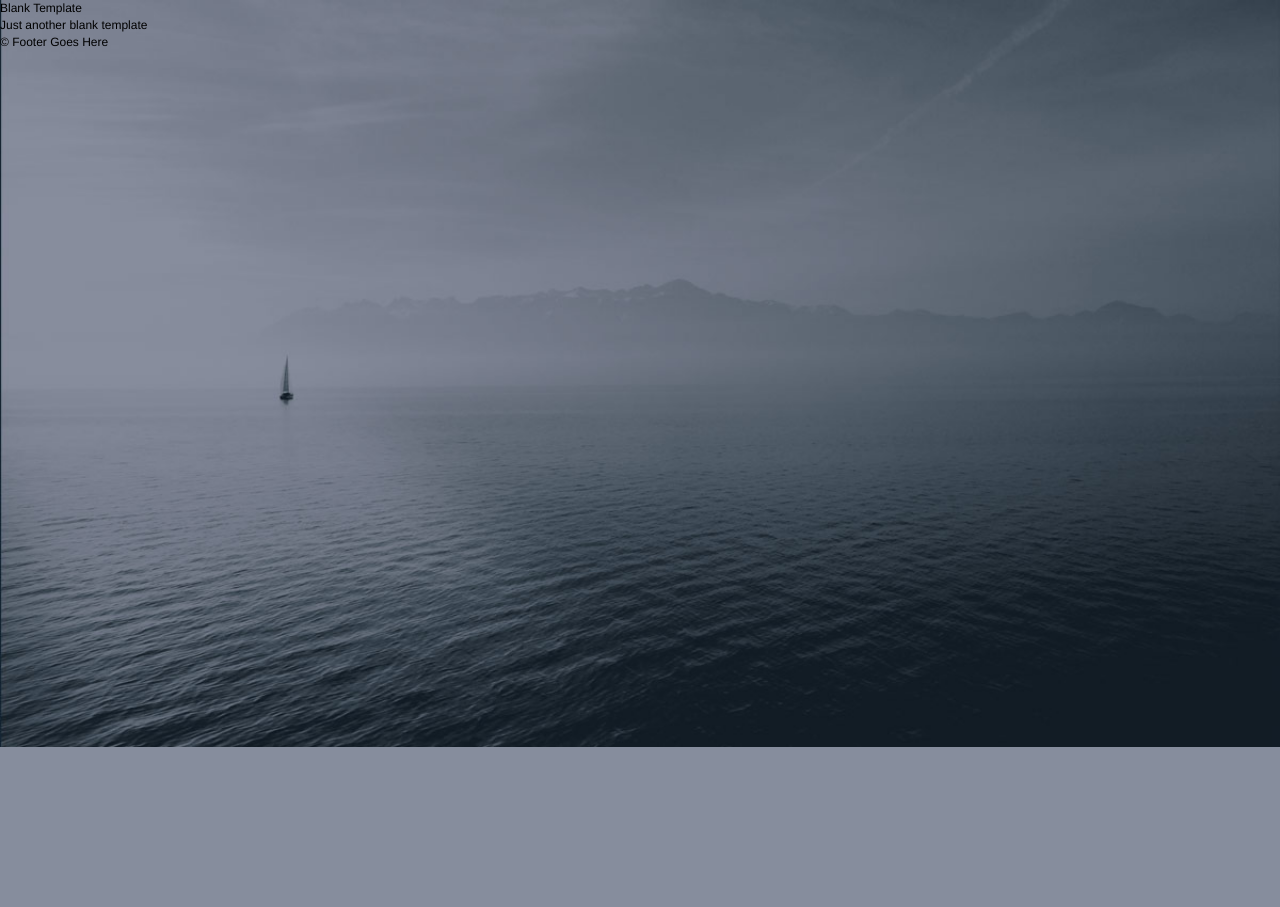
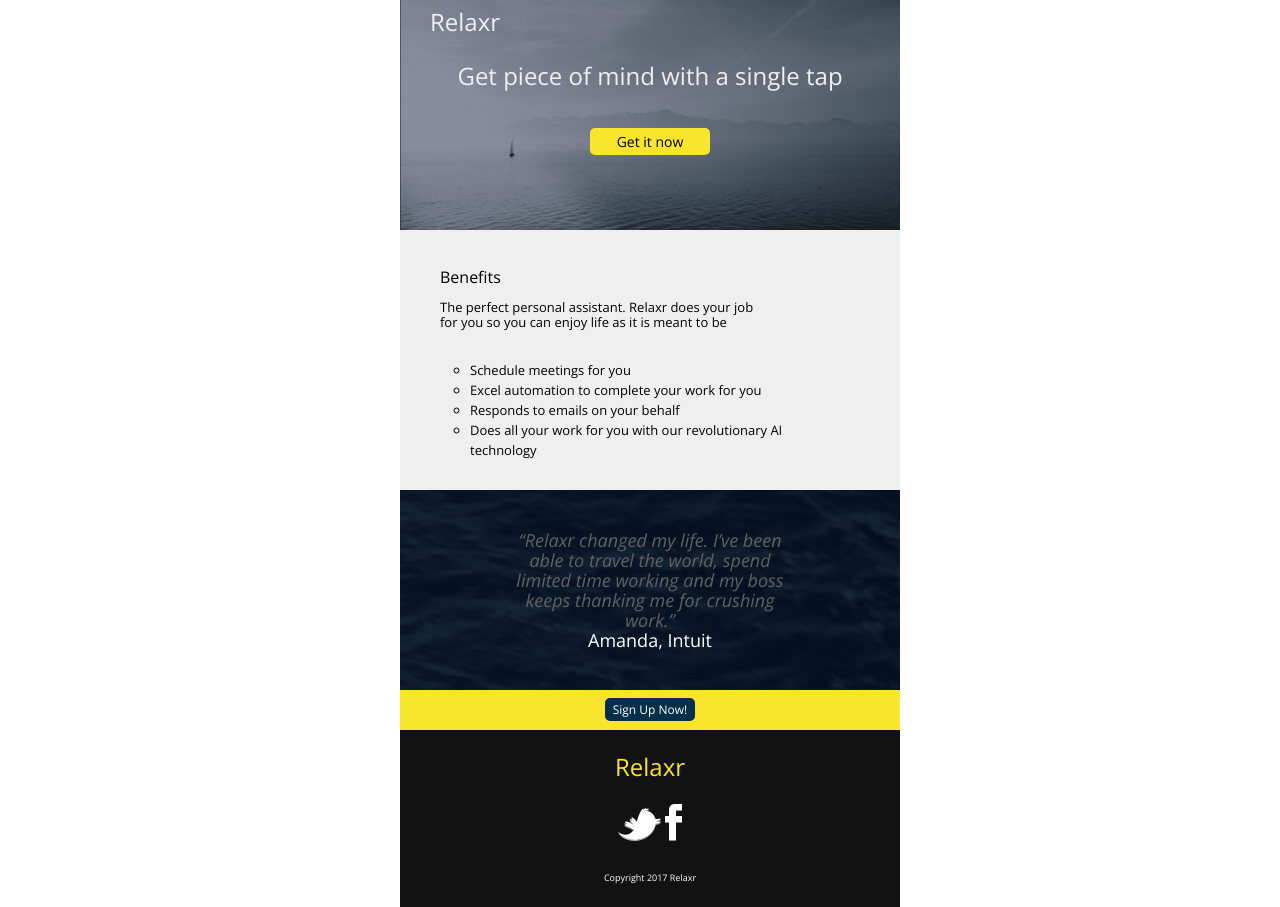
Before and after one commit to Pocayoki/MariaPJimenez, a plain HTML site: page 03/homework/index.html in a window 1280 px wide. Before the commit the page ends 800 px from the top, so only its background shows below. Drawn offline with nearby package versions, Linux system fonts and the light colour scheme.

Commit message:
Finished Homework

```diff
--- a/03/homework/css/style.css
+++ b/03/homework/css/style.css
@@ -1,14 +1,15 @@
 /*
-Project Name: Blank Template
+Project Name: Relaxr Landing
 Client: Your Client
-Author: Your Name
-Developer @GA in NYC
+Author: MariaP Jimenez
+Developer @GA in ATL
 */
 
 
 /******************************************
 /* SETUP
 /*******************************************/
+@import url('https://fonts.googleapis.com/css?family=Open+Sans:300,300i,400,600,800');
 
 /* Box Model Hack */
 * {
@@ -45,36 +46,149 @@ Developer @GA in NYC
 /* BASE STYLES
 /*******************************************/
 
-body {
-     color: #000;
-     font-size: 12px;
-     line-height: 1.4;
-     font-family: Helvetica, Arial, sans-serif;
-     background: url(../images/header_bg.jpg) no-repeat center top rgb(134,141,157);
-      background-size: cover;
-}
-
 
 /******************************************
 /* LAYOUT
 /*******************************************/
 
 /* Center the container */
-#container {
-  width: 100%;
-  margin: auto;
-  height: 500px;
 
-}
-
-header {
-
-}
-
-footer {
-
-}
 
 /******************************************
 /* ADDITIONAL STYLES
 /*******************************************/
+body{
+  width: 500px;
+  height: 700px;
+  margin-left: 400px;
+}
+
+header{
+  color: #f0efef;
+  height: 230px;
+  font-family: Open Sans; Sans serif;
+  padding-top: 10px;
+  text-align: center;
+  background: url(../images/header_bg.jpg) no-repeat center top;
+  background-size: cover;
+}
+
+header h1{
+  padding-left: 30px;
+  text-align: left;
+font-style: Extrabold;
+font-size: 24px;
+}
+
+header h2{
+  font-weight: Semibold;
+  font-size: 24px;
+  margin-top: 30px;
+}
+
+header button{
+  background-color: #f9e42e;
+  padding: 2px 25px;
+  border-radius: 5px;
+  border-style: solid;
+  border-color: #f9e42e;
+  font-family: Open Sans;
+  font-weight: Extrabold;
+  font-size: 14px;
+  margin-top: 40px;
+}
+
+#benefits {
+  font-family: Open Sans; Sans serif;
+  height: 260px;
+  padding: 40px;
+  background-color: #f0efef;
+  line-height: 15px;
+  }
+
+#benefits h2{
+  font-weight: Extrabold
+}
+
+#benefits p{
+  font-size: 13px;
+  font-weight: lighter;
+  padding-top: 15px;
+  padding-right: 100px;
+  padding-bottom: 30px;
+}
+
+#benefits ul{
+  font-size: 13px;
+  font-weight: lighter;
+  list-style-type: circle;
+  padding-left: 30px;
+  padding-right: 50px;
+  line-height: 20px;
+}
+
+#testimonial{
+  padding: 40px 100px;
+  text-align: center;
+  color: #606161;
+  font-size: 18px;
+  font-family: Open Sans; Sans serif;
+  line-height: 20px;
+  background-size: contain;
+  background: url(../images/testimonial_bg.jpg) no-repeat center;
+}
+
+#testimonial p{
+  color: #606161;
+  font-weight: light;
+  font-style: Italic;
+}
+
+#testimonial h3{
+  color: white;
+  font-weight: semibold;
+}
+
+#sign{
+  background-color: #f9e42e;
+  text-align: center;
+  height: 40px;
+}
+
+#sign button{
+  color: white;
+  font-family: Open Sans; Sans serif;
+  font-size: 12px;
+  font-weight: extrabold;
+  background-color: #033048;
+  border-radius: 5px;
+  border-style: solid;
+  border-color: #033048;
+  margin-top: 8px;
+}
+
+#footer{
+  font-family: Open Sans; Sans serif;
+  text-align: center;
+  background-color: #121212;
+  color: white;
+  padding: 25px;
+}
+
+#footer h1{
+  color: #f9e42e;
+  font-size: 24px;
+  font-weight: Extrabold;
+  padding-bottom: 15px;
+}
+
+#footer h4{
+  padding-top: 30px;
+  font-size: 9px;
+  font-weight: semibold;
+}
+
+#footer img{
+  padding-top: 10px;
+  vertical-align: center;
+}
--- a/03/homework/index.html
+++ b/03/homework/index.html
@@ -5,7 +5,7 @@
     	<meta name="description" content="Your description goes here">
     	<meta name="keywords" content="one, two, three">
 
-		<title>Blank Template</title>
+		<title>Relaxr</title>
 
 		<!-- external CSS link -->
 		<link rel="stylesheet" href="css/reset.css">
@@ -13,14 +13,41 @@
 
 	</head>
 	<body>
-		<div id="container">
+
 			<header>
-				<h1>Blank Template</h1>
-				<h2>Just another blank template</h2>
+				<h1>Relaxr</h1>
+				<h2>Get piece of mind with a single tap</h2>
+				<button>Get it now</button>
 			</header>
+
+		<div id="benefits">
+			<h2>Benefits</h2>
+			<p>The perfect personal assistant. Relaxr does your job for you so you can enjoy life as it is meant to be</p>
+
+			<ul>
+				<li>Schedule meetings for you</li>
+				<li>Excel automation to complete your work for you</li>
+				<li>Responds to emails on your behalf</li>
+				<li>Does all your work for you with our revolutionary AI technology</li>
+			</ul>
+		</div>
+
+		<div id="testimonial">
+			<p>“Relaxr changed my life. I’ve been able to travel the world, spend limited time working and my boss keeps thanking me for crushing work.”</p>
+			<h3>Amanda, Intuit</h3>
+		</div>
+
+		<div id="sign">
+			<button>Sign Up Now!</button>
+		</div>
+
+		<div id="footer">
 			<footer>
-				&copy; Footer Goes Here
+			<h1>Relaxr</h1>
+			<img src="twitter.png" alt="twitter logo">
+			<img src="facebook.png" alt="fb logo">
+			<h4>Copyright 2017 Relaxr</h4>
 			</footer>
-		</div><!-- #container -->
+		</div>
 	</body>
 </html>
```
Also changed, not shown: 03/homework/css/header_bg.jpg (added), 03/homework/css/testimonial_bg.jpg (added), 03/homework/facebook.png (added), 03/homework/twitter.png (added), 5 other files.
